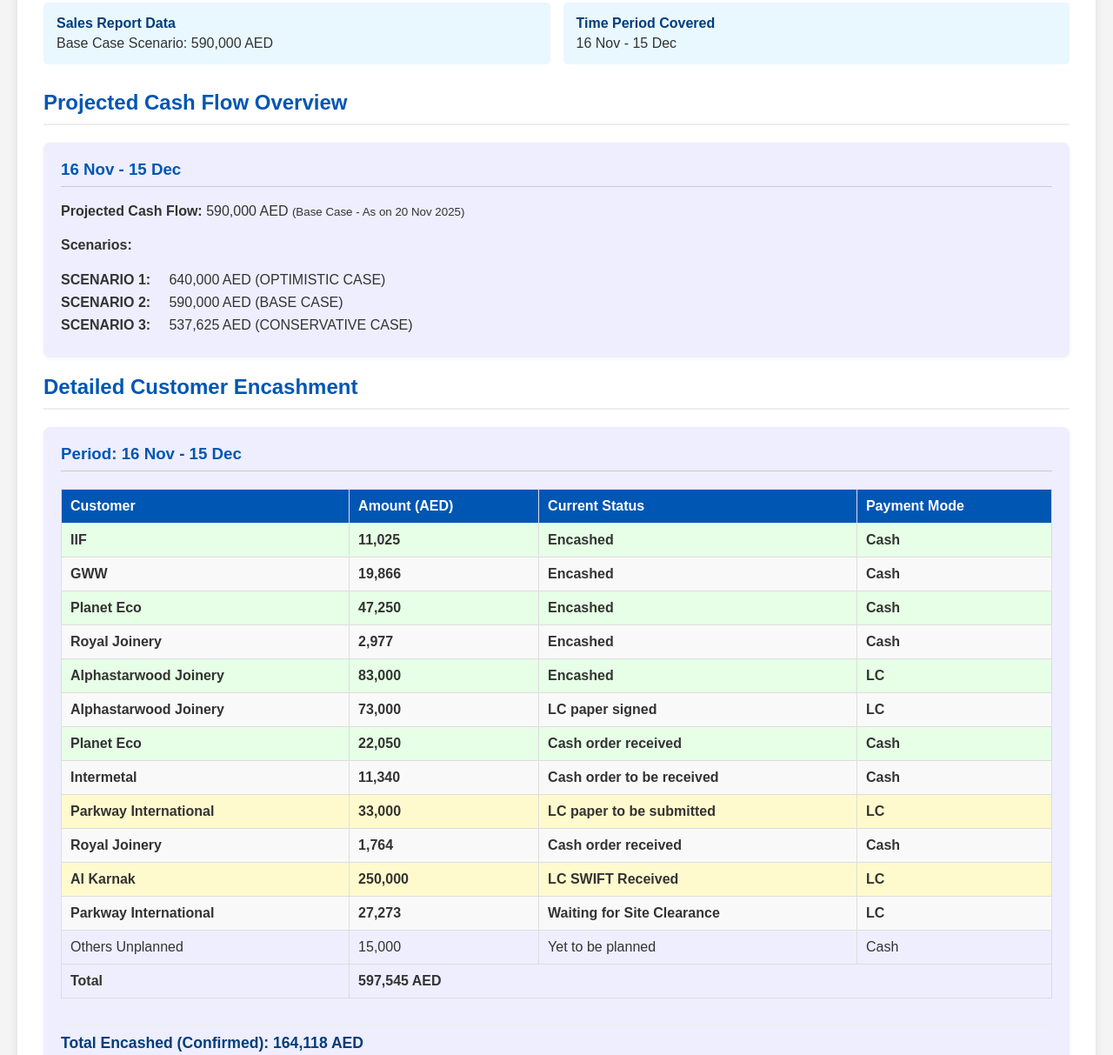
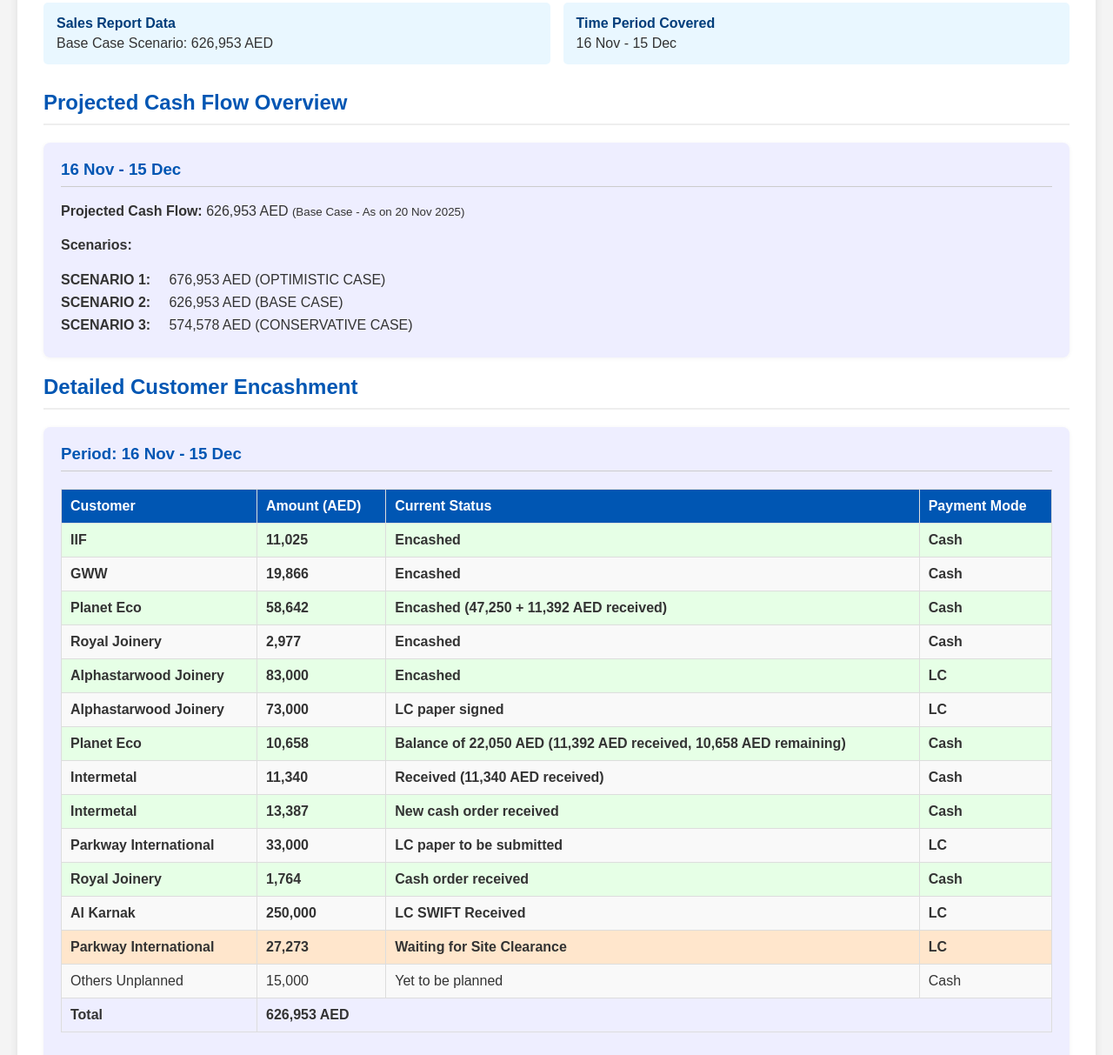
Before and after one commit to SDH22/SWICF, a plain HTML site: page docs/index.html in a window 1280 px wide. Shown: the part 171-1384 px from the top of the page at 87% size. Drawn offline with Linux system fonts and the light colour scheme.

Commit message:
Update index.html

```diff
--- a/docs/index.html
+++ b/docs/index.html
@@ -148,7 +148,7 @@
         <div class="header-info">
             <div>
                 <strong>Sales Report Data</strong>
-                <span>Base Case Scenario: 590,000 AED</span>
+                <span>Base Case Scenario: 626,953 AED</span>
             </div>
             <div>
                 <strong>Time Period Covered</strong>
@@ -161,12 +161,12 @@
         <div class="cash-flow-section">
             <div class="cash-flow-column">
                 <h3>16 Nov - 15 Dec</h3>
-                <p><strong>Projected Cash Flow:</strong> 590,000 AED <small>(Base Case - As on 20 Nov 2025)</small></p>
+                <p><strong>Projected Cash Flow:</strong> 626,953 AED <small>(Base Case - As on 20 Nov 2025)</small></p>
 
                 <h4>Scenarios:</h4>
-                <div class="scenario-item"><strong>SCENARIO 1:</strong> 640,000 AED (OPTIMISTIC CASE)</div>
-                <div class="scenario-item"><strong>SCENARIO 2:</strong> 590,000 AED (BASE CASE)</div>
-                <div class="scenario-item"><strong>SCENARIO 3:</strong> 537,625 AED (CONSERVATIVE CASE)</div>
+                <div class="scenario-item"><strong>SCENARIO 1:</strong> 676,953 AED (OPTIMISTIC CASE)</div>
+                <div class="scenario-item"><strong>SCENARIO 2:</strong> 626,953 AED (BASE CASE)</div>
+                <div class="scenario-item"><strong>SCENARIO 3:</strong> 574,578 AED (CONSERVATIVE CASE)</div>
             </div>
         </div>
 
@@ -199,8 +199,8 @@
                         </tr>
                         <tr class="encashed">
                             <td>Planet Eco</td>
-                            <td>47,250</td>
-                            <td>Encashed</td>
+                            <td>58,642</td>
+                            <td>Encashed (47,250 + 11,392 AED received)</td>
                             <td>Cash</td>
                         </tr>
                         <tr class="encashed">
@@ -223,14 +223,20 @@
                         </tr>
                         <tr class="new-update">
                             <td>Planet Eco</td>
-                            <td>22,050</td>
-                            <td>Cash order received</td>
+                            <td>10,658</td>
+                            <td>Balance of 22,050 AED (11,392 AED received, 10,658 AED remaining)</td>
                             <td>Cash</td>
                         </tr>
-                        <tr class="new-update">
+                        <tr class="encashed">
                             <td>Intermetal</td>
                             <td>11,340</td>
-                            <td>Cash order to be received</td>
+                            <td>Received (11,340 AED received)</td>
+                            <td>Cash</td>
+                        </tr>
+                        <tr class="encashed new-update">
+                            <td>Intermetal</td>
+                            <td>13,387</td>
+                            <td>New cash order received</td>
                             <td>Cash</td>
                         </tr>
                         <tr class="in-process">
@@ -267,13 +273,13 @@
                     <tfoot>
                         <tr>
                             <td><strong>Total</strong></td>
-                            <td colspan="3"><strong>597,545 AED</strong></td>
+                            <td colspan="3"><strong>626,953 AED</strong></td>
                         </tr>
                     </tfoot>
                 </table>
 
                 <div class="total-encashment">
-                    <strong>Total Encashed (Confirmed):</strong> 164,118 AED
+                    <strong>Total Encashed (Confirmed):</strong> 200,237 AED (11,025 + 19,866 + 58,642 + 2,977 + 83,000 + 11,340 + 13,387)
                 </div>
             </div>
         </div>
```
